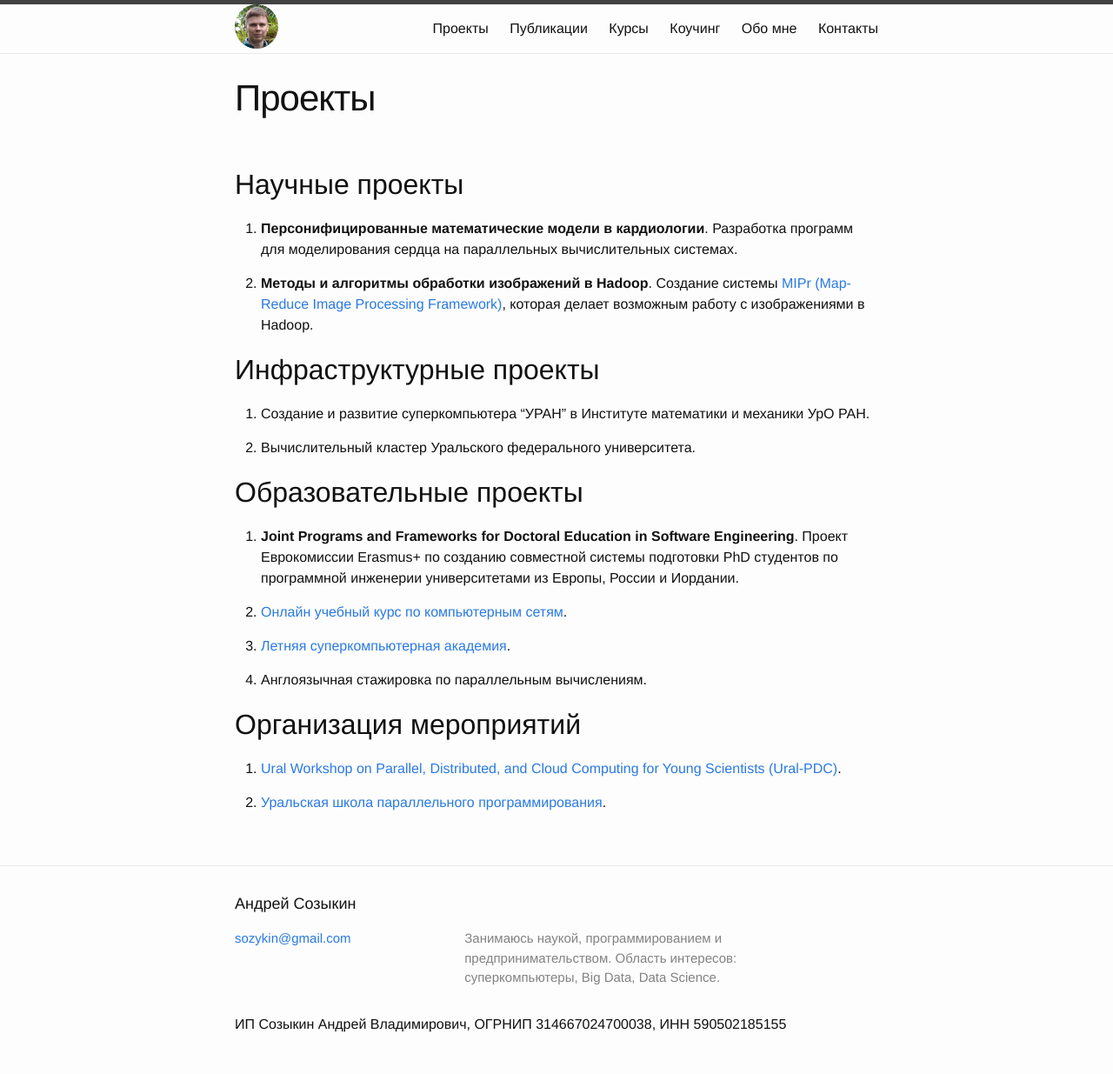
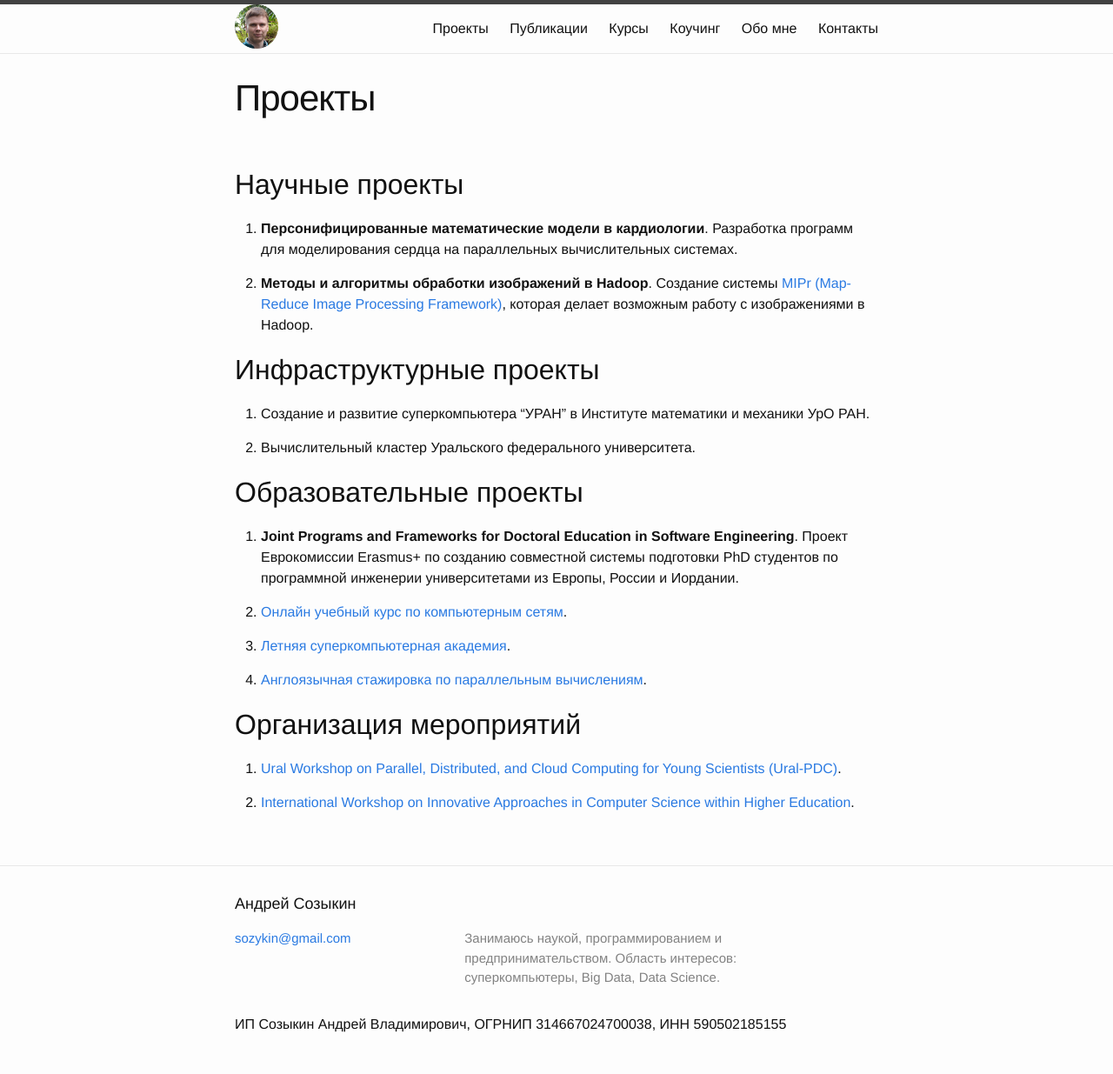
Before and after one commit to sozykin/asozykin.ru, a Jekyll site: the page built from _pages/projects.md, in a window 1280 px wide. Shown: the whole page at 87% size. Built offline with Jekyll 4.4.1, drawn with Linux system fonts in a browser that asks for light colours; comment, search, counter and statistics services are not loaded.

Commit message:
Updated projects page

```diff
--- a/_pages/projects.md
+++ b/_pages/projects.md
@@ -24,11 +24,11 @@ permalink: /projects/
 
 3. [Летняя суперкомпьютерная академия](/projects/hpc-academy).
 
-4. Англоязычная стажировка по параллельным вычислениям.
+4. [Англоязычная стажировка по параллельным вычислениям](https://sites.google.com/view/urfu-cs-internship/home).
 
 
 ## Организация мероприятий
 
 1. [Ural Workshop on Parallel, Distributed, and Cloud Computing for Young Scientists (Ural-PDC)](http://ural-pdc.org/).
 
-2. [Уральская школа параллельного программирования](http://www.parallel-school.ru/).
+2. [International Workshop on Innovative Approaches in Computer Science within Higher Education](http://innocse.org/).
```
